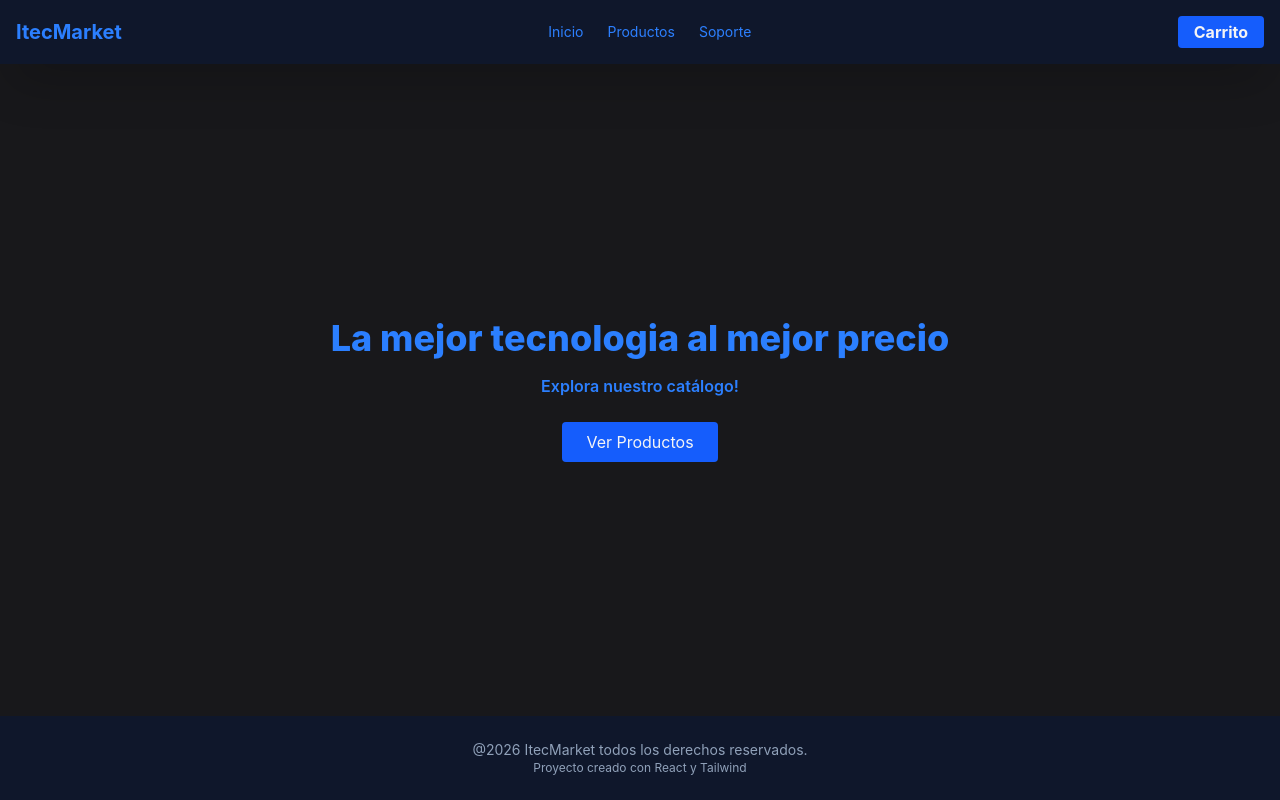
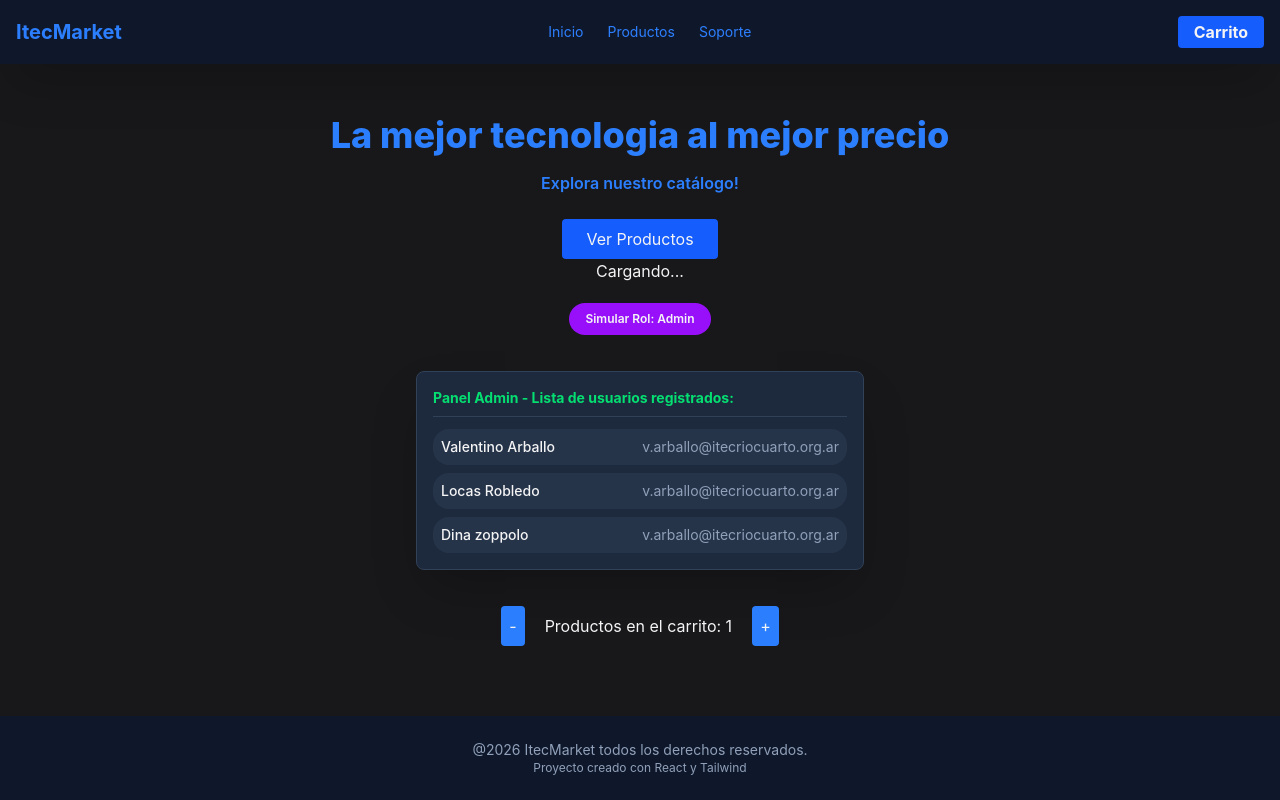
Before and after one commit to valentinoarballo/react-segundo, a React (Vite) app: page / in a window 1280 px wide. Built offline with nearby package versions, Linux system fonts and the light colour scheme; no server answers.

Commit message:
useState useEffect

```diff
--- a/src/components/Home.jsx
+++ b/src/components/Home.jsx
@@ -1,9 +1,96 @@
+import { useState, useEffect } from "react"
+
+const listaUsuarios = [
+  { id: 1, nombre: "Valentino Arballo", email: "v.arballo@itecriocuarto.org.ar" },
+  { id: 2, nombre: "Locas Robledo", email: "v.arballo@itecriocuarto.org.ar" },
+  { id: 3, nombre: "Dina zoppolo", email: "v.arballo@itecriocuarto.org.ar" }
+]
+
 export default function Home() {
+
+  const [cantidad, setCantidad] = useState(1) // retorna un estado y un setter
+  // setCantidad(1)
+  const [loading, setLoading] = useState(true)
+
+  const [products, setProducts] = useState()
+
+  const [user, setUser] = useState({
+    nombre: "valentino",
+    admin: true,
+  })
+
+
+  useEffect(() => {
+    fetch("https://dummyjson.com/products")
+      .then((res) => res.json())
+      .then((data) => {
+        setProducts(data.products)
+        setLoading(false)
+      })
+  }, [])
+
+
+  console.log(products)
+
+  const handleAdmin = () => {
+    setUser({ ...user, admin: !user.admin })
+  }
+
+
   return (
     <main className="flex-1 flex flex-col justify-center items-center">
       <h1 className="text-4xl text-blue-500 font-extrabold mb-4">La mejor tecnologia al mejor precio</h1>
       <p className="text-blue-500 font-semibold mb-6">Explora nuestro catálogo!</p>
       <button className="bg-blue-600 px-6 py-2 rounded cursor-pointer">Ver Productos</button>
+
+      {loading ? (<p>Cargando...</p>) : (<p>Datos Cargados!</p>)}
+
+
+      <button
+        onClick={handleAdmin}
+        className="bg-purple-600 text-xs px-4 py-2 rounded-full cursor-pointer font-semibold my-5"
+      >
+        Simular Rol: {user.admin ? "Admin" : "User Normal"}
+      </button>
+
+
+      {user.admin ? (
+        <div className="bg-slate-800 p-4 rounded-lg w-full max-w-md text-left border border-slate-700 shadow-2xl my-4">
+          <h3 className="text-sm font-bold text-green-400 mb-3 border-b border-slate-700 pb-2">
+            Panel Admin - Lista de usuarios registrados:
+          </h3>
+
+          <ul className="space-y-2">
+            {listaUsuarios.map((u) => (
+              <li key={u.id} className="text-sm bg-slate-700/50 p-2 rounded-2xl flex justify-between">
+                <span className="font-medium"> {u.nombre}</span>
+                <span className="text-slate-400"> {u.email}</span>
+              </li>
+            ))}
+          </ul>
+        </div>
+      ) : (
+        <p className="text-red-400 text-xs bg-red-950/40 border border-red-800/50 px-4 py-2 rounded-lg">
+          Acceso restringido: Solo visible para admins
+        </p>
+      )}
+
+      <div className="flex items-center">
+        <button
+          onClick={() => setCantidad(cantidad - 1)}
+          className="p-2 bg-blue-500 rounded m-5"
+        >
+          -
+        </button>
+        Productos en el carrito: {cantidad}
+        <button
+          onClick={() => setCantidad(cantidad + 1)}
+          className="p-2 bg-blue-500 rounded m-5"
+        >
+          +
+        </button>
+      </div>
+
     </main>
   )
 }
```
